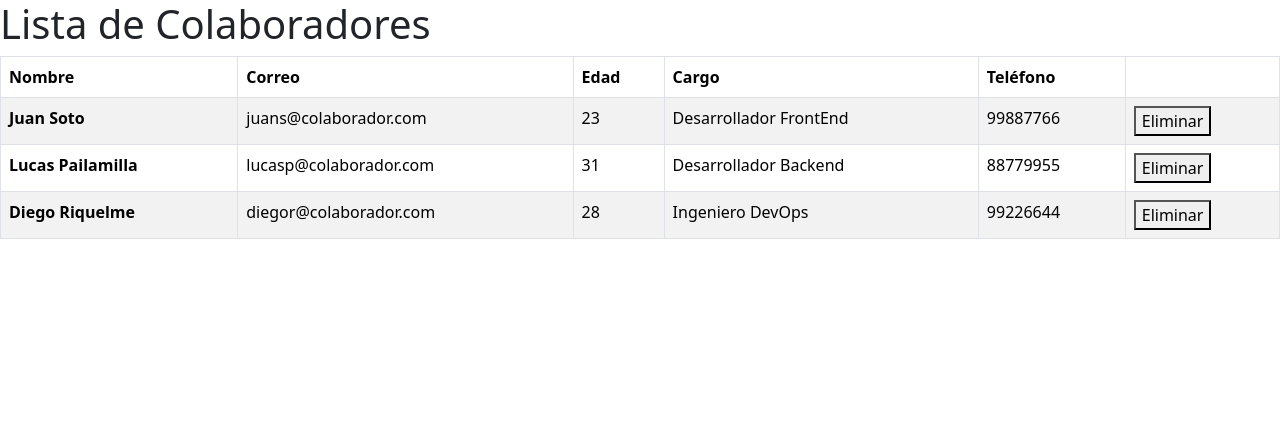
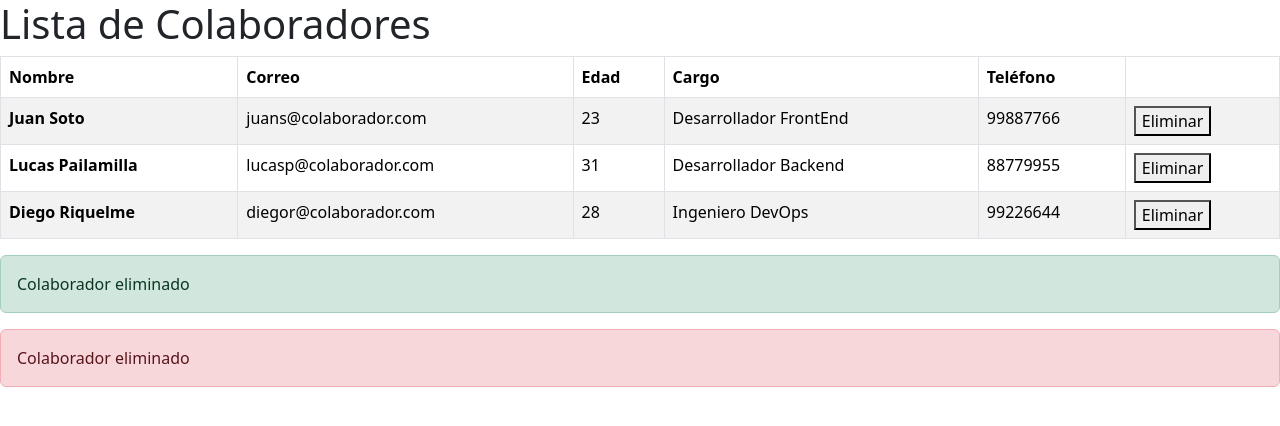
Before and after one commit to Klauditha/desafio3_listadoColaboradores, a React (Vite) app: page / in a window 1280 px wide. Shown: the top 426 px of the page. Built offline with nearby package versions, Linux system fonts and the light colour scheme.

Commit message:
:sparkles: Se implementa component Alert

```diff
--- a/src/App.jsx
+++ b/src/App.jsx
@@ -2,6 +2,7 @@ import { useState } from "react";
 import "./App.css";
 import Listado from "./components/Listado/Listado";
 import { BaseColaboradores } from "./BaseColaboradores";
+import Alert from "./components/Alert/Alert";
 
 function App() {
   const [colaboradores, setColaboradores] = useState(BaseColaboradores);
@@ -15,6 +16,8 @@ function App() {
     <>
       <h1>Lista de Colaboradores</h1>
       <Listado colaboradores={colaboradores} eliminarColaborador={eliminarColaborador} />
+      <Alert mensaje="Colaborador eliminado" color="success" />
+      <Alert mensaje="Colaborador eliminado" color="danger" />
     </>
   );
 }
--- /dev/null
+++ b/src/components/Alert/Alert.jsx
@@ -0,0 +1,9 @@
+const Alert = (props) => {
+  return (
+    <div className={`alert alert-${props.color}`} role="alert">
+      {props.mensaje}
+    </div>
+  );
+};
+
+export default Alert;
```
